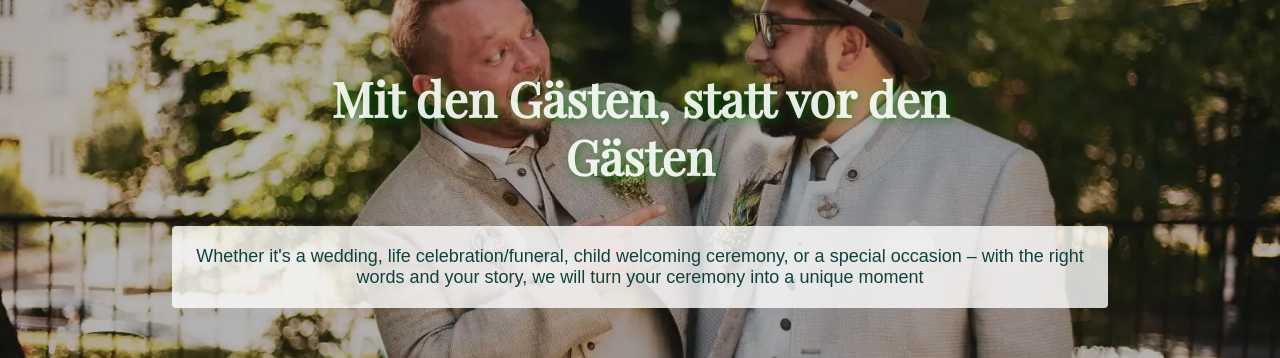
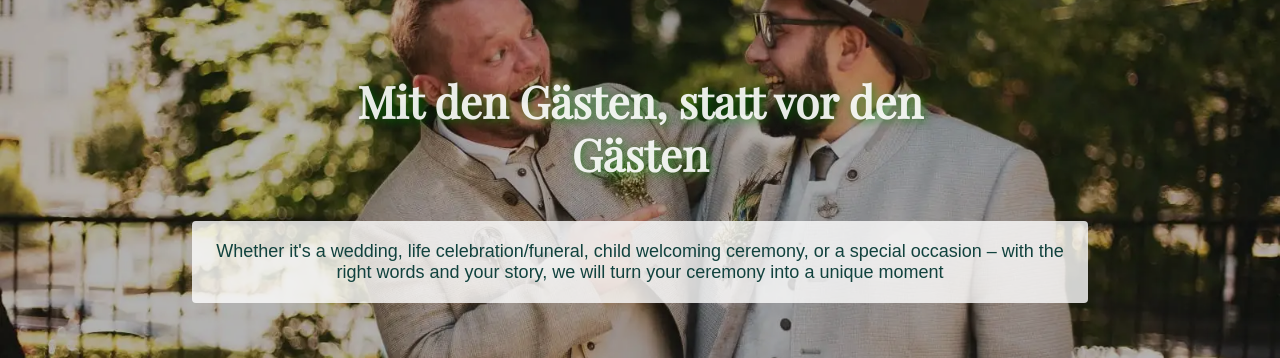
Before and after one commit to alexandreberthier/tom-freier-redner, a Vue app: page / in a window 1280 px wide. Shown: the part 321-679 px from the top of the page. Built offline with nearby package versions, Linux system fonts and the light colour scheme; no server answers; a web font is replaced by a local one.

Commit message:
parralax fix

```diff
--- a/src/assets/main.css
+++ b/src/assets/main.css
@@ -48,6 +48,7 @@ html, body {
     padding: 0;
     margin: 0;
     background-color: var(--white);
+    scroll-behavior: smooth;
 }
 
 h1, h2, h3, h4, h5 {
--- a/src/views/HomeView.vue
+++ b/src/views/HomeView.vue
@@ -1,10 +1,10 @@
 <template>
   <div class="parallax-container">
-    <div :style="{ transform: `translateY(${parallaxYHeader}px)` }" class="background">
+    <div class="background">
       <div class="overlay"></div>
     </div>
     <header>
-      <h1>Mit den Gästen, statt vor den Gästen</h1>
+      <h1 :style="{ transform: `translateY(-${parallaxYHeader}px)` }" >Mit den Gästen, statt vor den Gästen</h1>
     </header>
       <p class="text-header" :style="{ transform: `translateY(${parallaxYText}px)` }">{{ translations.homeSubText }}</p>
   </div>
@@ -178,7 +178,7 @@ const parallaxYText = ref(0);
 function handleScroll() {
   let scrollPosition = window.scrollY;
 
-  parallaxYHeader.value = Math.min(scrollPosition * 0.4, 200);  // max. Y-Wert für Header
+  parallaxYHeader.value = Math.min(scrollPosition * 0.3, 200);  // max. Y-Wert für Header
   parallaxYText.value = Math.min(scrollPosition * 0.2, 150);    // max. Y-Wert für Text
 }
 
@@ -392,10 +392,10 @@ header {
   justify-content: center;
 
   h1 {
-    font-size: 3rem;
+
     color: rgba(255, 255, 255, 0.9);
     text-shadow: 2px 2px 10px rgba(0, 128, 0, 0.7); /* Grüner Schatten */
-    margin: 0 auto;
+    margin: 0 auto 20px auto;
     width: 80%;
   }
 }
@@ -413,12 +413,13 @@ header {
 
 .text-header {
   position: relative;
-  z-index: 2;
+  z-index: 1 ;
   text-align: center;
   width: 70%;
   background-color: rgba(255, 255, 255, 0.8);
   padding: 20px;
-  margin-top: 40px; /* Mehr Abstand zwischen der Überschrift und diesem Textblock */
+  box-sizing: border-box;
+  margin-top: 20px; /* Mehr Abstand zwischen der Überschrift und diesem Textblock */
   border-radius: 4px;
 }
 
```
